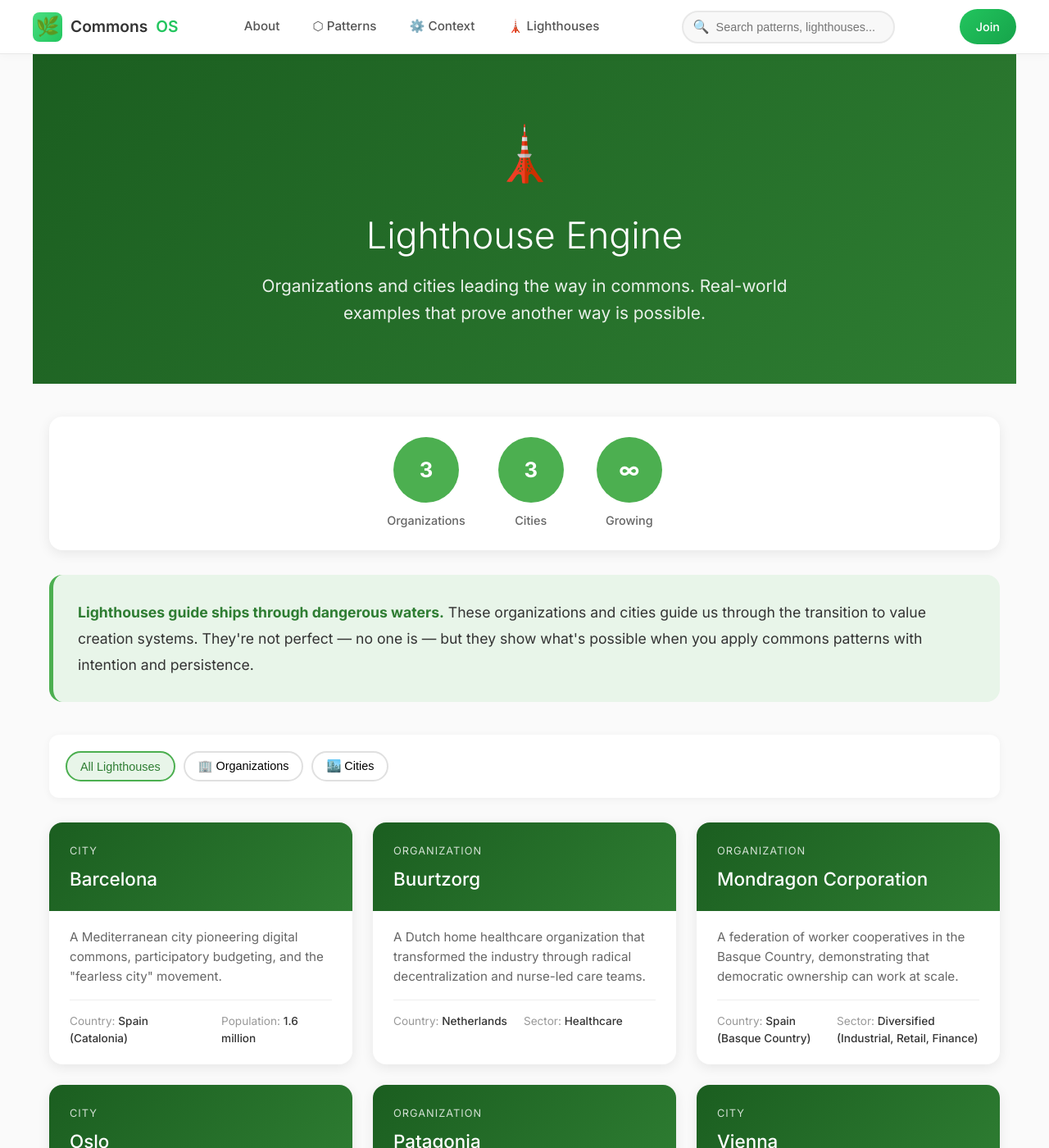
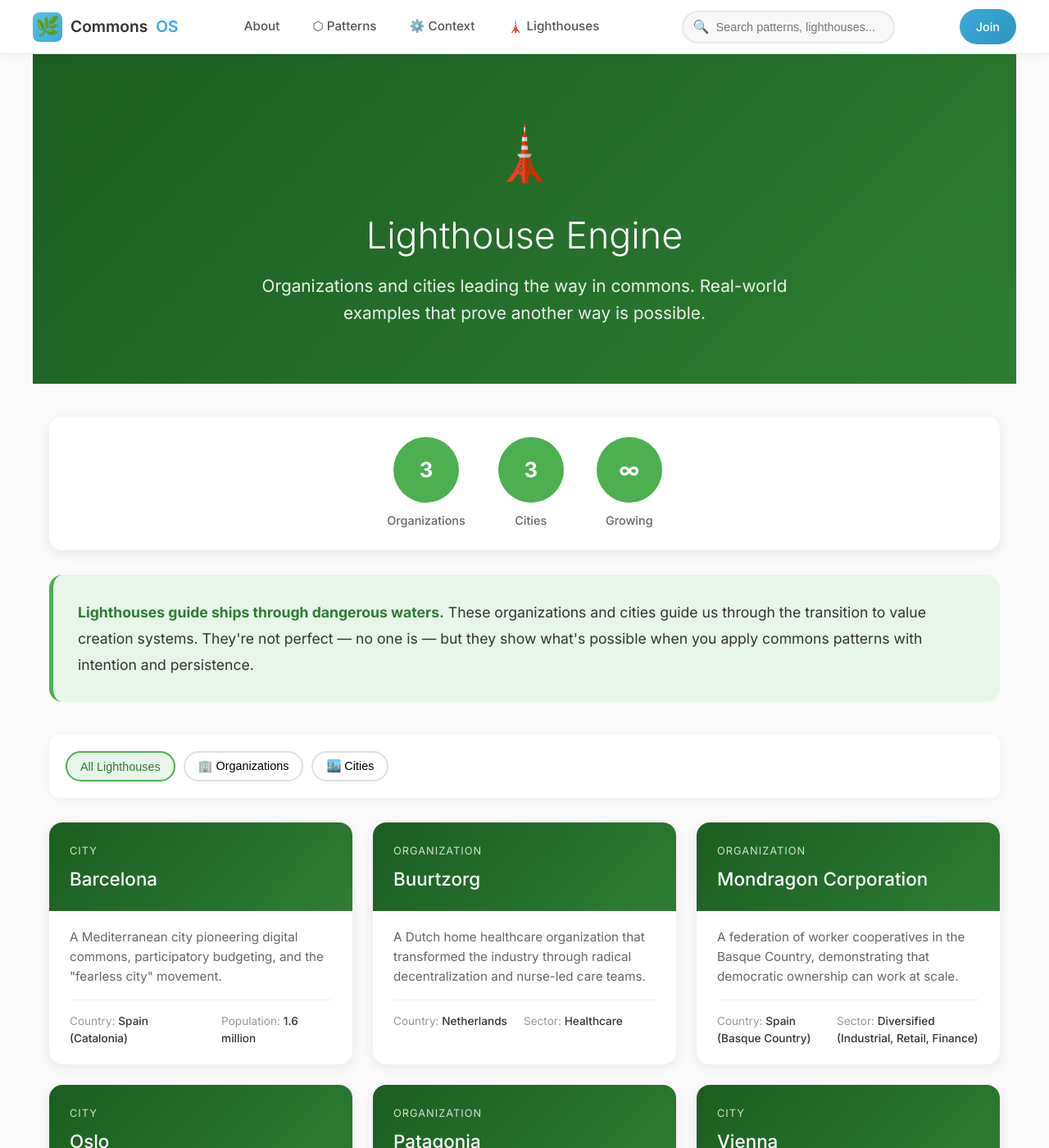
Before and after one commit to Commons-OS/lighthouses, a Jekyll site: the page built from index.html, in a window 1280 px wide and 1400 px high. Shown: the whole window at 82% size. Built offline with Jekyll 4.4.1, drawn with Linux system fonts in a browser that asks for light colours; comment, search, counter and statistics services are not loaded.

Commit message:
Update brand colors to Cloudsters blue #3AAADC, rename Community to Learn

```diff
--- a/_layouts/default.html
+++ b/_layouts/default.html
@@ -55,7 +55,7 @@
     .nav-brand .logo-icon {
       width: 36px;
       height: 36px;
-      background: linear-gradient(135deg, #4ade80 0%, #22c55e 100%);
+      background: linear-gradient(135deg, #5BC0DE 0%, #3AAADC 100%);
       border-radius: 8px;
       display: flex;
       align-items: center;
@@ -65,7 +65,7 @@
     }
 
     .nav-brand span {
-      color: #22c55e;
+      color: #3AAADC;
     }
 
     .nav-links {
@@ -86,12 +86,12 @@
 
     .nav-link:hover {
       background: #f0fdf4;
-      color: #22c55e;
+      color: #3AAADC;
     }
 
     .nav-link.active {
       background: #f0fdf4;
-      color: #22c55e;
+      color: #3AAADC;
     }
 
     /* Engine-specific nav styling */
@@ -116,7 +116,7 @@
 
     .nav-search input:focus {
       outline: none;
-      border-color: #22c55e;
+      border-color: #3AAADC;
       background: white;
       width: 320px;
     }
@@ -131,7 +131,7 @@
 
     .nav-cta {
       padding: 10px 20px;
-      background: linear-gradient(135deg, #22c55e 0%, #16a34a 100%);
+      background: linear-gradient(135deg, #3AAADC 0%, #2E94BD 100%);
       color: white;
       text-decoration: none;
       border-radius: 25px;
@@ -265,7 +265,7 @@
     }
 
     .search-no-results .suggest-link:hover {
-      background: #22c55e;
+      background: #3AAADC;
       color: white;
     }
 
@@ -292,7 +292,7 @@
 
     p { margin-bottom: 1rem; }
 
-    a { color: #22c55e; }
+    a { color: #3AAADC; }
 
     code {
       background: #f0f0f0;
@@ -327,7 +327,7 @@
     }
 
     blockquote {
-      border-left: 4px solid #22c55e;
+      border-left: 4px solid #3AAADC;
       padding-left: 1rem;
       margin: 1rem 0;
       color: #666;
@@ -359,7 +359,7 @@
     }
 
     .footer a {
-      color: #4ade80;
+      color: #5BC0DE;
       text-decoration: none;
     }
 
@@ -381,7 +381,7 @@
     }
 
     .footer-subscribe h3 {
-      color: #4ade80;
+      color: #5BC0DE;
       font-size: 1.3em;
       margin: 0 0 8px 0;
       font-weight: 600;
@@ -419,13 +419,13 @@
 
     .footer-subscribe-form input[type="email"]:focus {
       outline: none;
-      border-color: #4ade80;
+      border-color: #5BC0DE;
       background: rgba(255,255,255,0.1);
     }
 
     .footer-subscribe-form button {
       padding: 12px 28px;
-      background: linear-gradient(135deg, #22c55e 0%, #16a34a 100%);
+      background: linear-gradient(135deg, #3AAADC 0%, #2E94BD 100%);
       color: white;
       border: none;
       border-radius: 25px;
```
